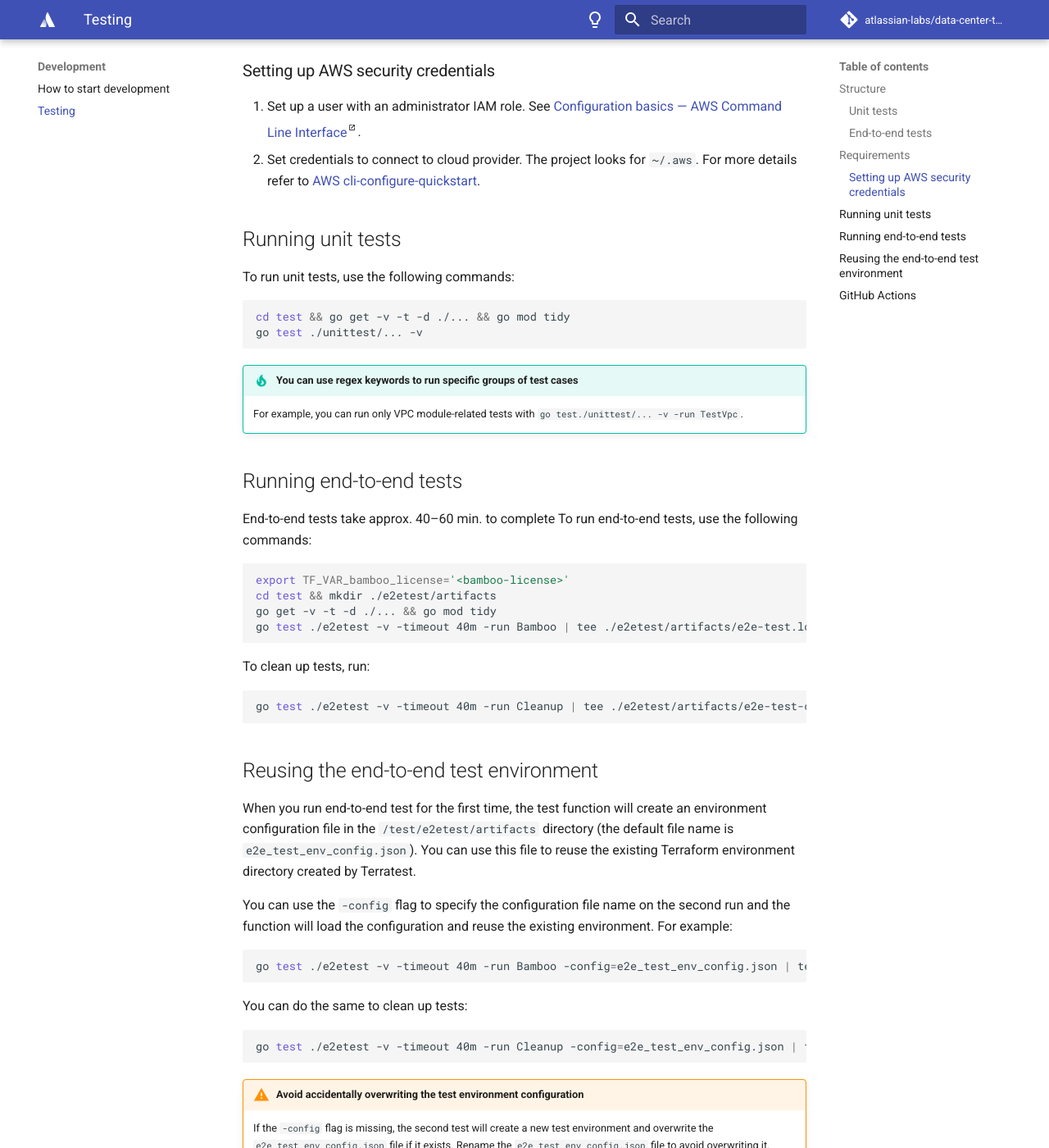
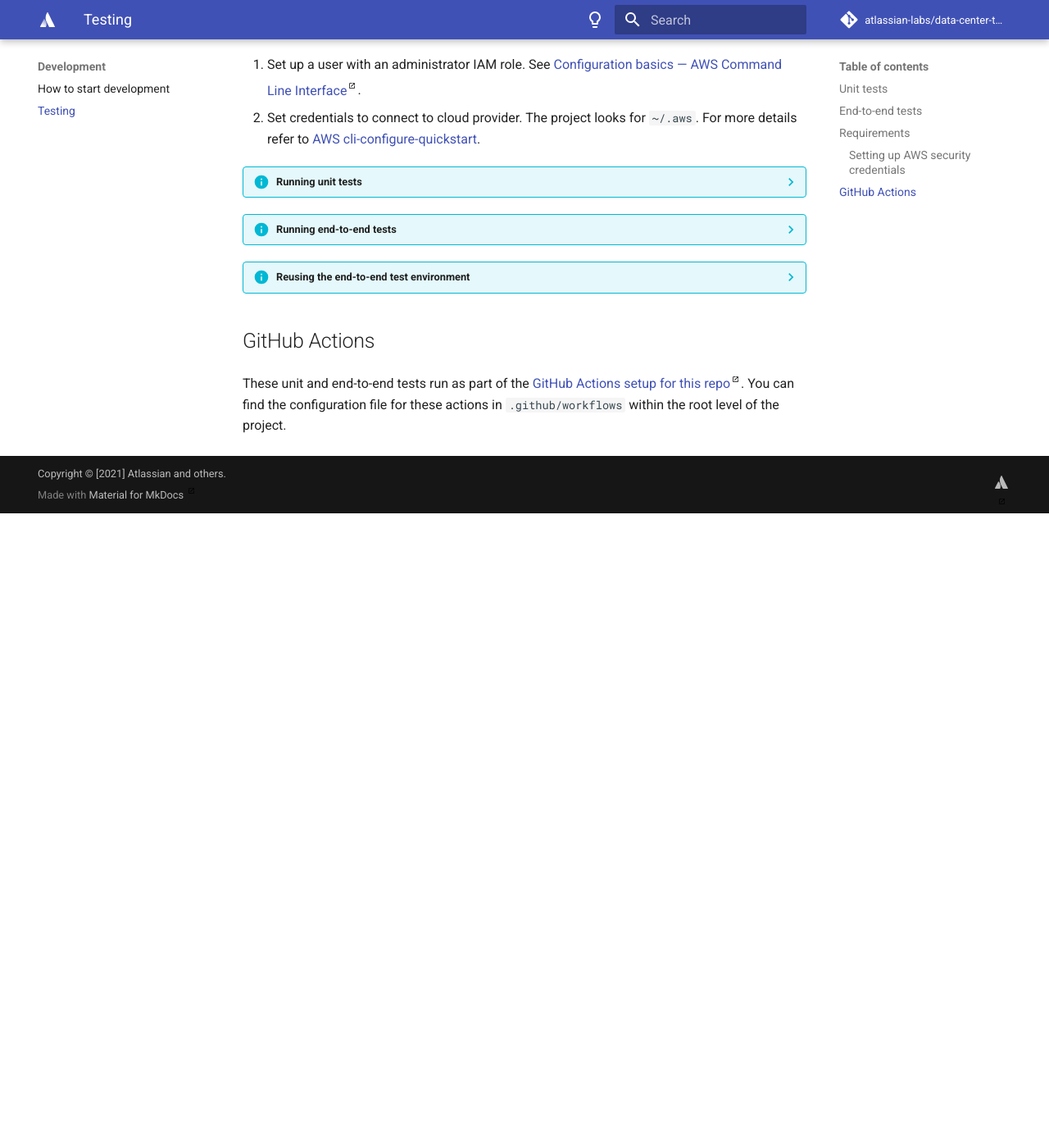
Before and after one commit to atlassian-labs/data-center-terraform, an MkDocs documentation site: the page built from docs/docs/development/HOW_TO_TEST.md, in a window 1280 px wide and 1400 px high, scrolled down 1152 px. Shown: the whole window at 82% size. Built offline with MkDocs 1.6.1 and Material for MkDocs 9.7.7, drawn with Linux system fonts in a browser that asks for light colours; comment, search, counter and statistics services are not loaded; after the commit the page ends 1782 px from its top, so only the background shows below that; some of the changed text lies outside the part shown.

Commit message:
Updates to documentation

````diff
--- a/docs/docs/development/HOW_TO_TEST.md
+++ b/docs/docs/development/HOW_TO_TEST.md
@@ -1,6 +1,4 @@
 # Testing
-
-## Structure
 
 You can find the tests in the `./unittest` and `./e2etest` subdirectories under `/test`.
 
@@ -34,54 +32,52 @@
 1. Set up a user with an administrator IAM role. See [Configuration basics — AWS Command Line Interface](https://docs.aws.amazon.com/cli/latest/userguide/cli-configure-quickstart.html){.external}.
 2. Set credentials to connect to cloud provider. The project looks for `~/.aws`. For more details refer to [AWS cli-configure-quickstart](https://docs.aws.amazon.com/cli/latest/userguide/cli-configure-quickstart.html).
 
-## Running unit tests
+??? info "Running unit tests"
 
-To run unit tests, use the following commands:
+    To run unit tests, use the following commands:
 
-```shell
-cd test && go get -v -t -d ./... && go mod tidy
-go test ./unittest/... -v
-```
+    ```shell
+    cd test && go get -v -t -d ./... && go mod tidy
+    go test ./unittest/... -v
+    ```
 
-!!! tip "You can use regex keywords to run specific groups of test cases"
-    For example, you can run only VPC module-related tests with `go test./unittest/... -v -run TestVpc`.
+    You can use `regex` keywords to run specific groups of test cases. For example, you can run only `VPC` module-related tests with `go test./unittest/... -v -run TestVpc`.
 
-## Running end-to-end tests
+??? info "Running end-to-end tests"
 
-End-to-end tests take approx. 40–60 min. to complete To run end-to-end tests, use the following commands:
+    End-to-end tests take approx. 40–60 min. to complete To run end-to-end tests, use the following commands:
 
-```shell
-export TF_VAR_bamboo_license='<bamboo-license>'
-cd test && mkdir ./e2etest/artifacts
-go get -v -t -d ./... && go mod tidy
-go test ./e2etest -v -timeout 40m -run Bamboo | tee ./e2etest/artifacts/e2e-test.log
-```
+    ```shell
+    export TF_VAR_bamboo_license='<bamboo-license>'
+    cd test && mkdir ./e2etest/artifacts
+    go get -v -t -d ./... && go mod tidy
+    go test ./e2etest -v -timeout 40m -run Bamboo | tee ./e2etest/artifacts/e2e-test.log
+    ```
 
-To clean up tests, run:
+    To clean up tests, run:
 
-```shell
-go test ./e2etest -v -timeout 40m -run Cleanup | tee ./e2etest/artifacts/e2e-test-cleanup.log
-```
+    ```shell
+    go test ./e2etest -v -timeout 40m -run Cleanup | tee ./e2etest/artifacts/e2e-test-cleanup.log
+    ```
 
-## Reusing the end-to-end test environment
+??? info "Reusing the end-to-end test environment"
 
-When you run end-to-end test for the first time, the test function will create an environment configuration file in the `/test/e2etest/artifacts` directory (the default file name is `e2e_test_env_config.json`). You can use this file to reuse the existing Terraform environment directory created by Terratest.
+    When you run end-to-end test for the first time, the test function will create an environment configuration file in the `/test/e2etest/artifacts` directory (the default file name is `e2e_test_env_config.json`). You can use this file to reuse the existing Terraform environment directory created by Terratest.
 
-You can use the `-config` flag to specify the configuration file name on the second run and the function will load the configuration and reuse the existing environment. For example:
+    You can use the `-config` flag to specify the configuration file name on the second run and the function will load the configuration and reuse the existing environment. For example:
 
-```shell
-go test ./e2etest -v -timeout 40m -run Bamboo -config=e2e_test_env_config.json | tee ./e2etest/artifacts/e2e-test.log
-```
+    ```shell
+    go test ./e2etest -v -timeout 40m -run Bamboo -config=e2e_test_env_config.json | tee ./e2etest/artifacts/e2e-test.log
+    ```
 
-You can do the same to clean up tests:
+    You can do the same to clean up tests:
 
-```shell
-go test ./e2etest -v -timeout 40m -run Cleanup -config=e2e_test_env_config.json | tee ./e2etest/artifacts/e2e-test-cleanup.log
-```
+    ```shell
+    go test ./e2etest -v -timeout 40m -run Cleanup -config=e2e_test_env_config.json | tee ./e2etest/artifacts/e2e-test-cleanup.log
+    ```
 
-!!! warning "Avoid accidentally overwriting the test environment configuration"
     If the `-config` flag is missing, the second test will create a new test environment and overwrite the `e2e_test_env_config.json` file if it exists. Rename the `e2e_test_env_config.json` file to avoid overwriting it.
 
 ## GitHub Actions
 
-Unit and end-to-end tests run in GitHub Actions. You can find the configuration files at `.github/workflows`
+These unit and end-to-end tests run as part of the [GitHub Actions setup for this repo](https://github.com/atlassian-labs/data-center-terraform/actions){.external}. You can find the configuration file for these actions in `.github/workflows` within the root level of the project.
--- a/docs/docs/troubleshooting/LIMITATIONS.md
+++ b/docs/docs/troubleshooting/LIMITATIONS.md
@@ -1,7 +1,14 @@
 # Limitations
 
-!!! info
-    This project is under active development and some features are works in progress.
+!!! warning "Supported Products and Platforms"
+    **This project is still under development and is not officially supported.**
+
+    Current project limitations listed below:
+
+    * [AWS](https://aws.amazon.com/){.external} is the only supported cloud provider.
+    * [Bamboo DC](https://confluence.atlassian.com/bamboo/bamboo-8-1-release-notes-1103070461.html){.external} is the only DC product supported by this project.
+
+    Support for additional Cloud providers and DC products will be made available in future.
 
 ## Product limitations
 
--- a/docs/docs/troubleshooting/SUPPORT_BOUNDARIES.md
+++ b/docs/docs/troubleshooting/SUPPORT_BOUNDARIES.md
@@ -2,9 +2,20 @@
 
 This page describes what is within our scope of support for Terraform Data Center deployments.
 
-Because this project is still under active development, it is not officially supported.
+!!! warning "Supported Products and Platforms"
 
-We are planning to update this page with more information in the coming weeks.
+    **This project is still under development and is not officially supported.**
+
+    Current project limitations listed below:
+
+    * [AWS](https://aws.amazon.com/){.external} is the only supported cloud provider.
+    * [Bamboo DC](https://confluence.atlassian.com/bamboo/bamboo-8-1-release-notes-1103070461.html){.external} is the only DC product supported by this project.
+
+    Support for additional Cloud providers and DC products will be made available in future.
+
+
+>>>>> WE NEED TO DEFINE OUR SUPPORT BOUNDARY
+
 
 ???+ info "Additional information"
     * Read our [troubleshooting tips](TROUBLESHOOTING.md).
--- a/docs/docs/userguide/CLEANUP.md
+++ b/docs/docs/userguide/CLEANUP.md
@@ -20,29 +20,22 @@
 - `-t` - Delete Terraform state files
 - `-c <config_file_path>` - Pass a custom configuration file to uninstall the environment provisioned by it.
 
-Running the uninstallation script with no parameters will use the default configuration files (`config.tfvars`).
+!!!info "Uninstallation using default and custom configuration files"
+
+    If you used the default configuration file (`config.tfvars`) from the root folder of the project, run the following command:
+
+    ```shell
+    ./install.sh
+    ```
+
+    Alternatively if you used a custom configuration file to provision the infrastructure, run the following command using the same configuration file:
+
+    ```shell
+    ./install.sh -c my-custom-config.tfvars
+    ```
 
 
-
-You can remove environments provisioned with the default configuration file as well as the ones provisioned with a custom configuration file.
-
-## Removing environments provisioned with the default configuration file
-
-If you used the default configuration file (`config.tfvars`) from the root folder of the project, run the following command:
-
-```shell
-./uninstall.sh
-```
-
-## Removing environments provisioned with a custom configuration file
-
-If you used a custom configuration file to provision the infrastructure, run the following command using the same configuration file:
-
-```shell
-./uninstall.sh -c <config_file_path>
-```
-
-## Removing Terraform state files
+### Removing Terraform state files
 
 By default, the script does not remove Terraform state files. If you want to remove Terraform state files, run the uninstallation script with the `-t` switch:
 
````
Also changed, not shown: other parts of docs/docs/userguide/CLEANUP.md (+1 -1 lines), docs/docs/development/HOW_TO_START.md (+31 -31 lines), docs/docs/userguide/INSTALLATION.md (+1 -1 lines).
